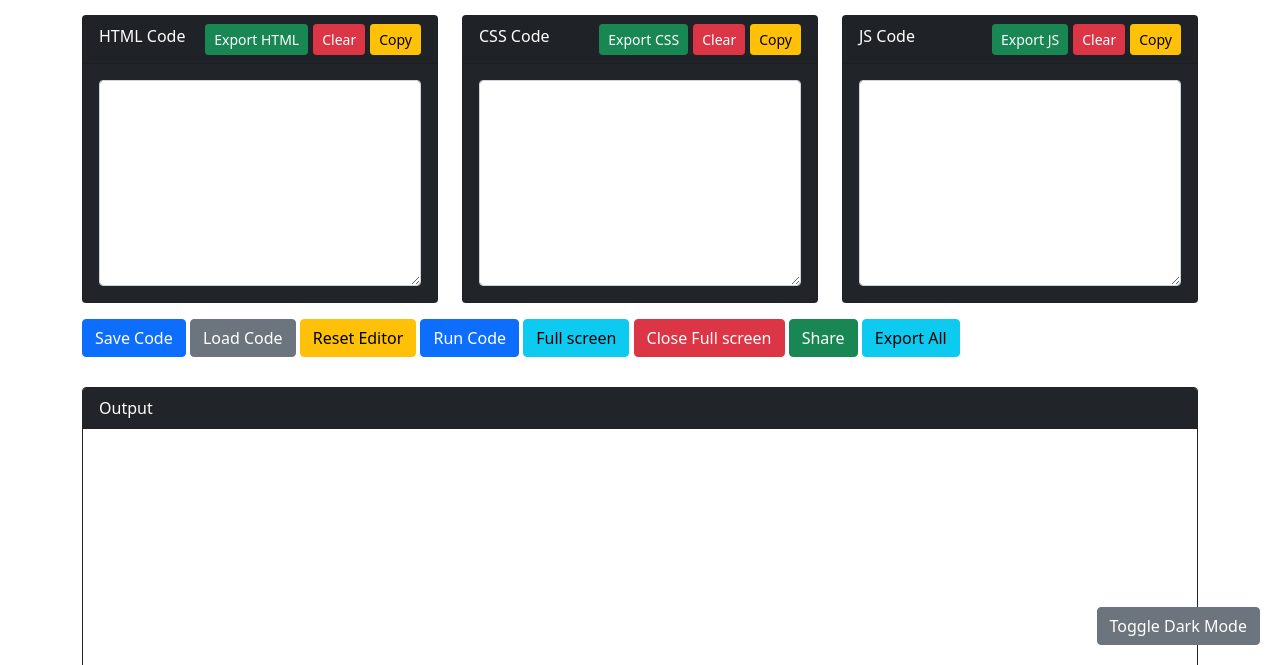
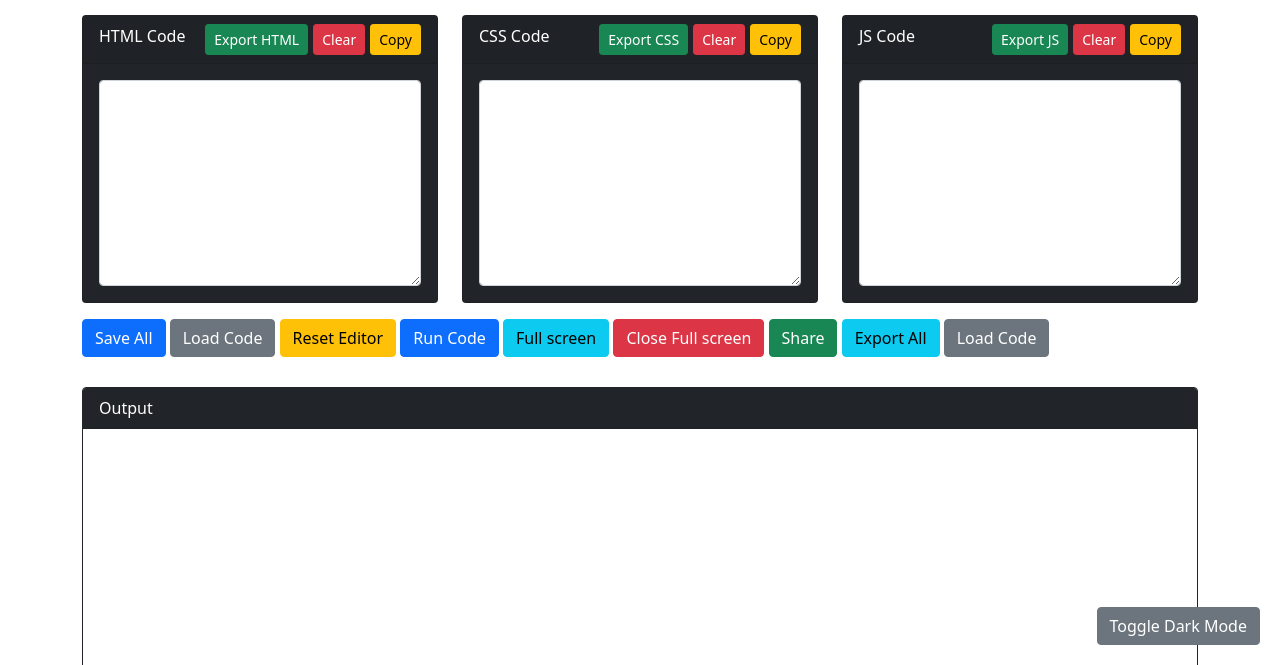
Before and after one commit to Vrushi0912/CodeFlow, a plain HTML site: page editor.html in a window 1280 px wide. Shown: the part 135-800 px from the top of the page. Drawn offline with nearby package versions, Linux system fonts and the light colour scheme; a script that the page names is missing.

Commit message:
Update editor.html

```diff
--- a/editor.html
+++ b/editor.html
@@ -128,7 +128,7 @@
     </div>
 
     <div class="container mt-3">
-      <button type="button" class="btn btn-primary" onclick="saveCodeToFile()">Save Code</button>
+      <button type="button" class="btn btn-primary" onclick="saveCodeToFile()">Save All</button>
       <button type="button" class="btn btn-secondary" onclick="loadCodeFromFile()">Load Code</button>
       <button type="button" class="btn btn-warning" onclick="resetEditor()">Reset Editor</button>
       <button type="button" class="btn btn-primary" onclick="runCode()">Run Code</button>
@@ -136,6 +136,8 @@
       <button type="button" id="bt2"  class="btn btn-danger">Close Full screen</button>
      <button type="button" class="btn btn-success" onclick="shareCode()">Share</button>
      <button type="button" class="btn btn-info" onclick="exportCode()">Export All</button>
+    <a href="editor.html"></a><button type="button" class="btn btn-secondary" onclick="loadCodeFromFile()">Load Code</button>
+
 
 
 
```
